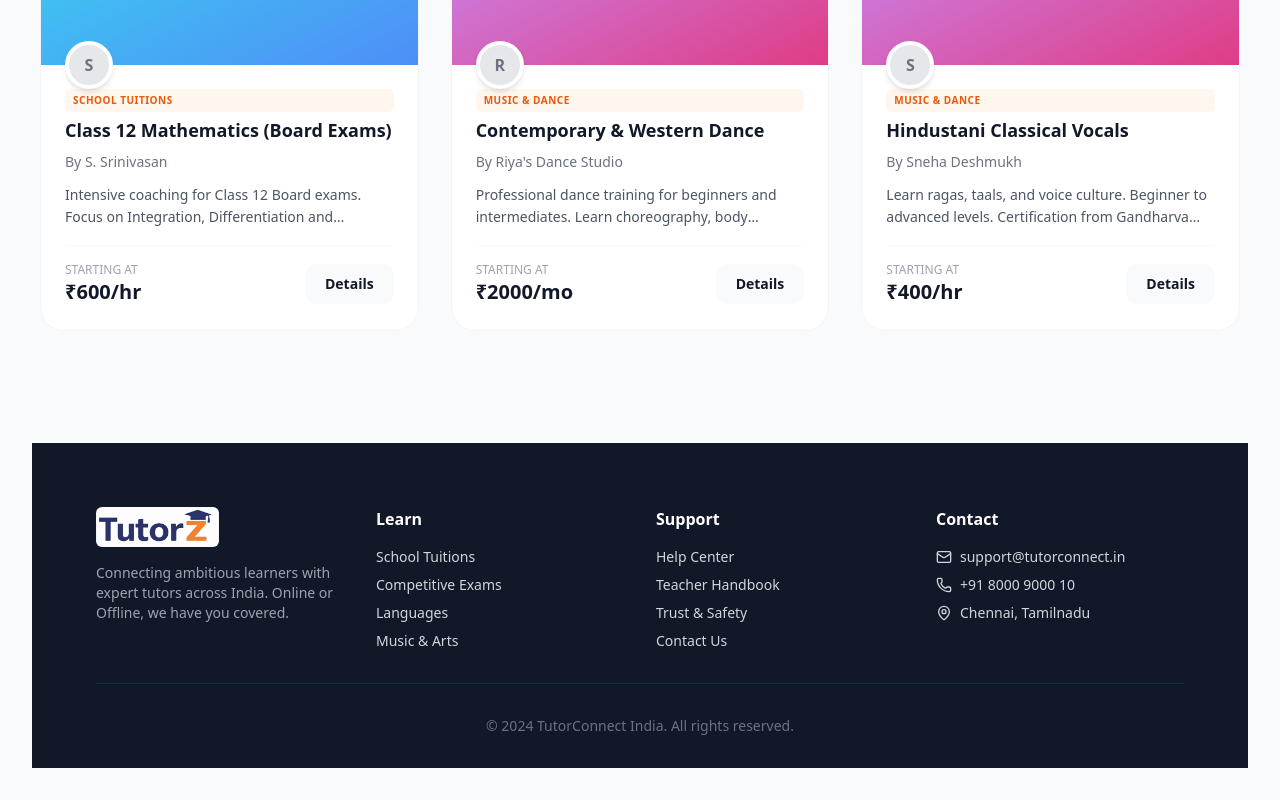
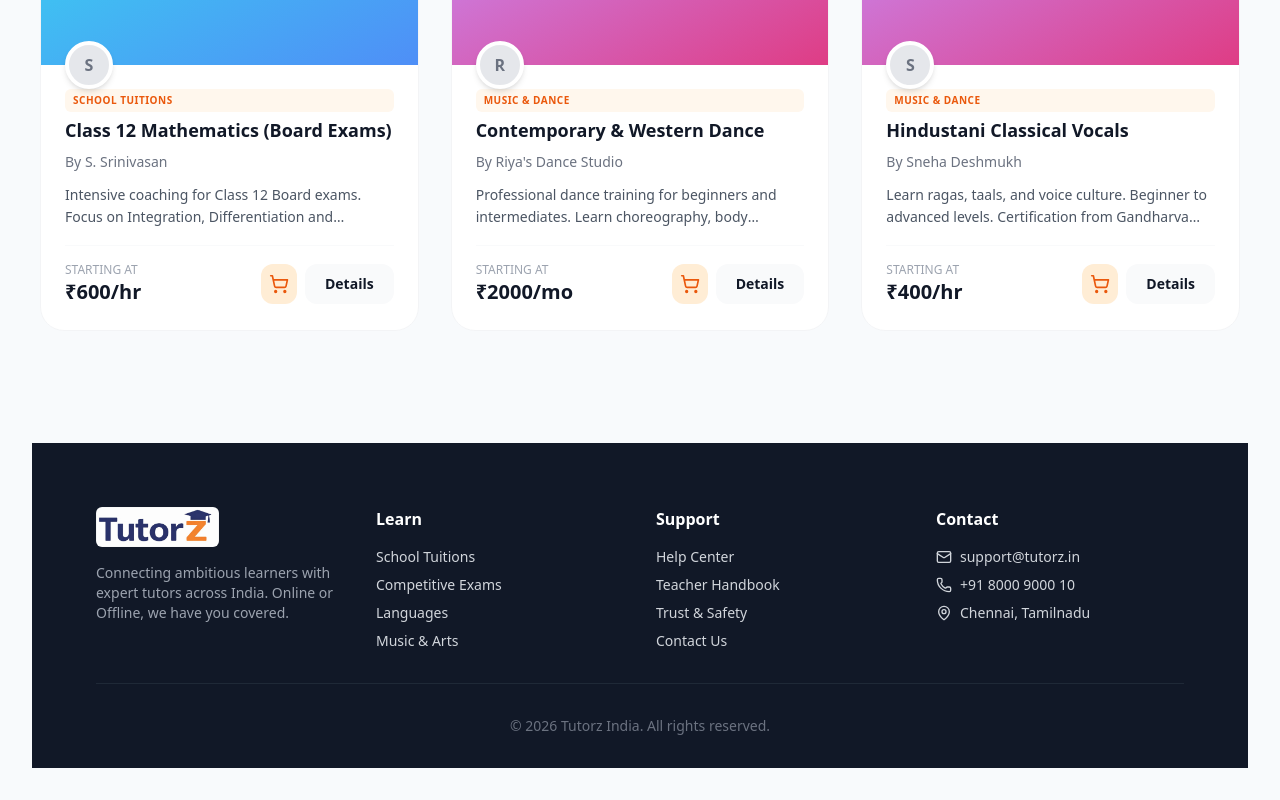
Before and after one commit to smartmasks/tutor-connect, a React (Vite) app: page / in a window 1280 px wide. Shown: the part 1871-2671 px from the top of the page. Built offline with nearby package versions, Linux system fonts and the light colour scheme.

Commit message:
Issue fixes

```diff
--- a/src/App.jsx
+++ b/src/App.jsx
@@ -60,7 +60,7 @@ import {
   Zap
 } from 'lucide-react';
 
-// ... (Mock Data)
+// ... (Mock Data remains the same)
 const INITIAL_TEACHERS = [
   { id: 101, name: "R.K. Verma", email: "rk.verma@example.com", phone: "+91 9876543210", subject: "Mathematics", status: "Active", joinDate: "2023-01-15", isVerified: true, bio: "20+ years of experience in coaching for IIT JEE. Formerly senior faculty at Kota." },
   { id: 102, name: "Priya Singh", email: "priya.s@example.com", phone: "+91 9812345678", subject: "English", status: "Active", joinDate: "2023-02-20", isVerified: true, bio: "Certified IELTS trainer and Literature major. I make grammar fun and easy." },
@@ -590,9 +590,9 @@ const Footer = () => (
         </div>
         <div><h4 className="text-white font-bold mb-4">Learn</h4><ul className="space-y-2 text-sm"><li><a href="#" className="hover:text-orange-500 transition-colors">School Tuitions</a></li><li><a href="#" className="hover:text-orange-500 transition-colors">Competitive Exams</a></li><li><a href="#" className="hover:text-orange-500 transition-colors">Languages</a></li><li><a href="#" className="hover:text-orange-500 transition-colors">Music & Arts</a></li></ul></div>
         <div><h4 className="text-white font-bold mb-4">Support</h4><ul className="space-y-2 text-sm"><li><a href="#" className="hover:text-orange-500 transition-colors">Help Center</a></li><li><a href="#" className="hover:text-orange-500 transition-colors">Teacher Handbook</a></li><li><a href="#" className="hover:text-orange-500 transition-colors">Trust & Safety</a></li><li><a href="#" className="hover:text-orange-500 transition-colors">Contact Us</a></li></ul></div>
-        <div><h4 className="text-white font-bold mb-4">Contact</h4><ul className="space-y-2 text-sm"><li className="flex items-center gap-2"><Mail className="w-4 h-4" /> support@tutorconnect.in</li><li className="flex items-center gap-2"><Phone className="w-4 h-4" /> +91 8000 9000 10</li><li className="flex items-center gap-2"><MapPin className="w-4 h-4" /> Chennai, Tamilnadu</li></ul></div>
+        <div><h4 className="text-white font-bold mb-4">Contact</h4><ul className="space-y-2 text-sm"><li className="flex items-center gap-2"><Mail className="w-4 h-4" /> support@tutorz.in</li><li className="flex items-center gap-2"><Phone className="w-4 h-4" /> +91 8000 9000 10</li><li className="flex items-center gap-2"><MapPin className="w-4 h-4" /> Chennai, Tamilnadu</li></ul></div>
       </div>
-      <div className="border-t border-gray-800 pt-8 text-center text-sm text-gray-500">&copy; 2024 TutorConnect India. All rights reserved.</div>
+      <div className="border-t border-gray-800 pt-8 text-center text-sm text-gray-500">&copy; 2026 Tutorz India. All rights reserved.</div>
     </div>
   </footer>
 );
@@ -602,6 +602,7 @@ export default function App() {
   const [learnerView, setLearnerView] = useState('home');
   const [isLoggedIn, setIsLoggedIn] = useState(false);
   const [currentUser, setCurrentUser] = useState(null);
+  const [redirectAfterLogin, setRedirectAfterLogin] = useState(null); // Smart redirection state
 
   const [cart, setCart] = useState([]);
   const [showStudentPayment, setShowStudentPayment] = useState(false);
@@ -674,7 +675,14 @@ export default function App() {
     setIsLoggedIn(true);
     const targetRole = role === 'student' ? 'learner' : role;
     setActiveRole(targetRole);
-    setLearnerView('home');
+
+    // Smart Redirection Logic
+    if (redirectAfterLogin) {
+      setLearnerView(redirectAfterLogin);
+      setRedirectAfterLogin(null);
+    } else {
+      setLearnerView('home');
+    }
 
     let displayName = name;
     if (!displayName) {
@@ -704,14 +712,11 @@ export default function App() {
     setCart([]);
   };
 
+  // UPDATED: Now allows adding to cart without login
   const handleAddToCart = (course) => {
-      if (!isLoggedIn) {
-          alert("You must be logged in to add items to your cart.");
-          setActiveRole('login');
-          return;
-      }
+      // Logic for adding to cart without login requirement
       if (!cart.find(c => c.id === course.id)) {
-          setCart([...cart, course]);
+          setCart(prev => [...prev, course]);
       }
   };
 
@@ -841,7 +846,19 @@ export default function App() {
       <div className="flex justify-between items-center">
         <button onClick={() => setLearnerView('home')} className={`flex flex-col items-center gap-1 ${learnerView === 'home' ? 'text-orange-600' : 'text-gray-500'}`}><Home className="w-6 h-6" /><span className="text-[10px] font-medium">Home</span></button>
         <button onClick={() => setLearnerView('browse')} className={`flex flex-col items-center gap-1 ${learnerView === 'browse' ? 'text-orange-600' : 'text-gray-500'}`}><Compass className="w-6 h-6" /><span className="text-[10px] font-medium">Browse</span></button>
-        <button onClick={() => { if (!isLoggedIn) { alert("Please login to view your cart."); setActiveRole('login'); } else { setLearnerView('cart'); } }} className={`relative flex flex-col items-center gap-1 ${learnerView === 'cart' ? 'text-orange-600' : 'text-gray-500'}`}>
+        <button
+          onClick={() => {
+             // Enforce Login for Viewing Cart
+             if (!isLoggedIn) {
+                 alert("Please login to view your cart.");
+                 setRedirectAfterLogin('cart');
+                 setActiveRole('login');
+             } else {
+                 setLearnerView('cart');
+             }
+          }}
+          className={`relative flex flex-col items-center gap-1 ${learnerView === 'cart' ? 'text-orange-600' : 'text-gray-500'}`}
+        >
           <div className="relative"><ShoppingCart className="w-6 h-6" />{cart.length > 0 && <span className="absolute -top-1 -right-1 bg-red-500 text-white text-[10px] w-4 h-4 flex items-center justify-center rounded-full">{cart.length}</span>}</div><span className="text-[10px] font-medium">Cart</span>
         </button>
         <button onClick={() => isLoggedIn ? setLearnerView('profile') : setActiveRole('login')} className={`flex flex-col items-center gap-1 ${learnerView === 'profile' ? 'text-orange-600' : 'text-gray-500'}`}><User className="w-6 h-6" /><span className="text-[10px] font-medium">Account</span></button>
@@ -952,7 +969,9 @@ export default function App() {
       return result.sort((a, b) => (b.isPromoted === a.isPromoted ? 0 : b.isPromoted ? 1 : -1));
     }, [courses, searchQuery, selectedCategory, selectedMode]);
 
-    const CourseCard = ({ course, isMobileSnap = false }) => (
+    const CourseCard = ({ course, isMobileSnap = false }) => {
+      const isInCart = cart.some(c => c.id === course.id);
+      return (
       <div className={`bg-white rounded-[1.5rem] border border-gray-100 overflow-hidden hover:shadow-[0_20px_40px_-15px_rgba(0,0,0,0.1)] transition-all duration-300 group flex flex-col h-full ${isMobileSnap ? 'min-w-[280px] md:min-w-0 snap-center' : ''} ${course.isPromoted ? 'ring-2 ring-purple-100' : ''}`}>
         <div className="h-40 md:h-48 relative cursor-pointer" onClick={() => navigateToCourse(course)}>
           <div className="absolute inset-0 overflow-hidden"><div className={`absolute inset-0 bg-gradient-to-br ${getGradient(course.category)} opacity-90 group-hover:scale-105 transition-transform duration-700`} /></div>
@@ -972,11 +991,24 @@ export default function App() {
           <p className="text-gray-600 text-sm line-clamp-2 mb-4 flex-grow leading-relaxed">{course.description}</p>
           <div className="flex items-center justify-between pt-4 border-t border-gray-50 mt-auto">
             <div><p className="text-xs text-gray-400 font-medium uppercase">Starting at</p><span className="font-bold text-lg md:text-xl text-gray-900">{course.price}</span></div>
-            <button onClick={() => navigateToCourse(course)} className="bg-gray-50 hover:bg-orange-600 text-gray-900 hover:text-white px-4 md:px-5 py-2 md:py-2.5 rounded-xl text-xs md:text-sm font-bold transition-all">Details</button>
+            <div className="flex gap-2">
+                <button
+                  onClick={(e) => {
+                    e.stopPropagation();
+                    handleAddToCart(course);
+                  }}
+                  className={`p-2 rounded-xl transition-all ${isInCart ? 'bg-green-100 text-green-700' : 'bg-orange-100 text-orange-600 hover:bg-orange-200'}`}
+                  title={isInCart ? "In Cart" : "Add to Cart"}
+                >
+                  {isInCart ? <Check className="w-5 h-5"/> : <ShoppingCart className="w-5 h-5"/>}
+                </button>
+                <button onClick={() => navigateToCourse(course)} className="bg-gray-50 hover:bg-orange-600 text-gray-900 hover:text-white px-4 md:px-5 py-2 md:py-2.5 rounded-xl text-xs md:text-sm font-bold transition-all">Details</button>
+            </div>
           </div>
         </div>
       </div>
-    );
+      );
+    };
 
     if (learnerView === 'home') {
       return (
@@ -1040,7 +1072,7 @@ export default function App() {
            {cart.length > 0 ? (
                <div className="flex flex-col lg:flex-row gap-8">
                    <div className="flex-grow space-y-4">{cart.map(item => (<div key={item.id} className="bg-white p-4 rounded-xl border border-gray-200 flex flex-col sm:flex-row gap-4 relative"><div className="w-full sm:w-24 h-24 bg-gray-100 rounded-lg flex items-center justify-center text-2xl font-bold text-gray-400">{item.title.charAt(0)}</div><div className="flex-grow"><div className="flex justify-between items-start"><div><h3 className="font-bold text-gray-900">{item.title}</h3><p className="text-sm text-gray-500">{item.teacherName}</p></div><button onClick={() => handleRemoveFromCart(item.id)} className="text-gray-400 hover:text-red-500 p-1"><X className="w-5 h-5" /></button></div><div className="mt-2 flex items-center gap-2 text-xs text-gray-500"><span className="bg-gray-100 px-2 py-1 rounded">{item.mode}</span><span>{item.duration}</span></div><div className="mt-3 font-bold text-gray-900 text-lg">{item.price}</div></div></div>))}</div>
-                   <div className="w-full lg:w-80 shrink-0"><div className="bg-white p-6 rounded-2xl border border-gray-100 shadow-sm sticky top-24"><h3 className="font-bold text-gray-900 mb-4">Order Summary</h3><div className="space-y-3 mb-6 border-b border-gray-100 pb-6"><div className="flex justify-between text-sm text-gray-600"><span>Subtotal</span><span>₹{totalAmount}</span></div><div className="flex justify-between text-sm text-gray-600"><span>Platform Fee</span><span>₹0</span></div></div><div className="flex justify-between font-bold text-xl text-gray-900 mb-6"><span>Total</span><span>₹{totalAmount}</span></div><button onClick={handleStudentCheckout} className="w-full bg-blue-600 hover:bg-blue-700 text-white font-bold py-3.5 rounded-xl shadow-lg shadow-blue-200 transition-all flex items-center justify-center gap-2">Proceed to Checkout <ArrowRight className="w-4 h-4" /></button></div></div>
+                   <div className="w-full lg:w-80 shrink-0"><div className="bg-white p-6 rounded-2xl border border-gray-100 shadow-sm sticky top-24"><h3 className="font-bold text-gray-900 mb-4">Order Summary</h3><div className="space-y-3 mb-6 border-b border-gray-100 pb-6"><div className="flex justify-between text-sm text-gray-600"><span>Subtotal</span><span>₹{totalAmount}</span></div><div className="flex justify-between text-sm text-gray-600"><span>Platform Fee</span><span>₹0</span></div></div><div className="flex justify-between font-bold text-xl text-gray-900 mb-6"><span>Total</span><span>₹{totalAmount}</span></div><button onClick={() => { if (!isLoggedIn) { alert("Please login to proceed to checkout."); setRedirectAfterLogin('cart'); setActiveRole('login'); } else { handleStudentCheckout(); } }} className="w-full bg-blue-600 hover:bg-blue-700 text-white font-bold py-3.5 rounded-xl shadow-lg shadow-blue-200 transition-all flex items-center justify-center gap-2">Proceed to Checkout <ArrowRight className="w-4 h-4" /></button></div></div>
                </div>
            ) : (<div className="text-center py-20 bg-gray-50 rounded-2xl border-2 border-dashed border-gray-200"><div className="w-16 h-16 bg-white rounded-full flex items-center justify-center mx-auto mb-4 shadow-sm text-gray-400"><ShoppingCart className="w-8 h-8" /></div><h3 className="text-lg font-bold text-gray-900 mb-2">Your cart is empty</h3><p className="text-gray-500 mb-6">Looks like you haven't added any courses yet.</p><button onClick={() => setLearnerView('browse')} className="bg-orange-600 hover:bg-orange-700 text-white font-bold py-2.5 px-6 rounded-lg transition-colors">Start Browsing</button></div>)}
            <MobileBottomNav />
```
